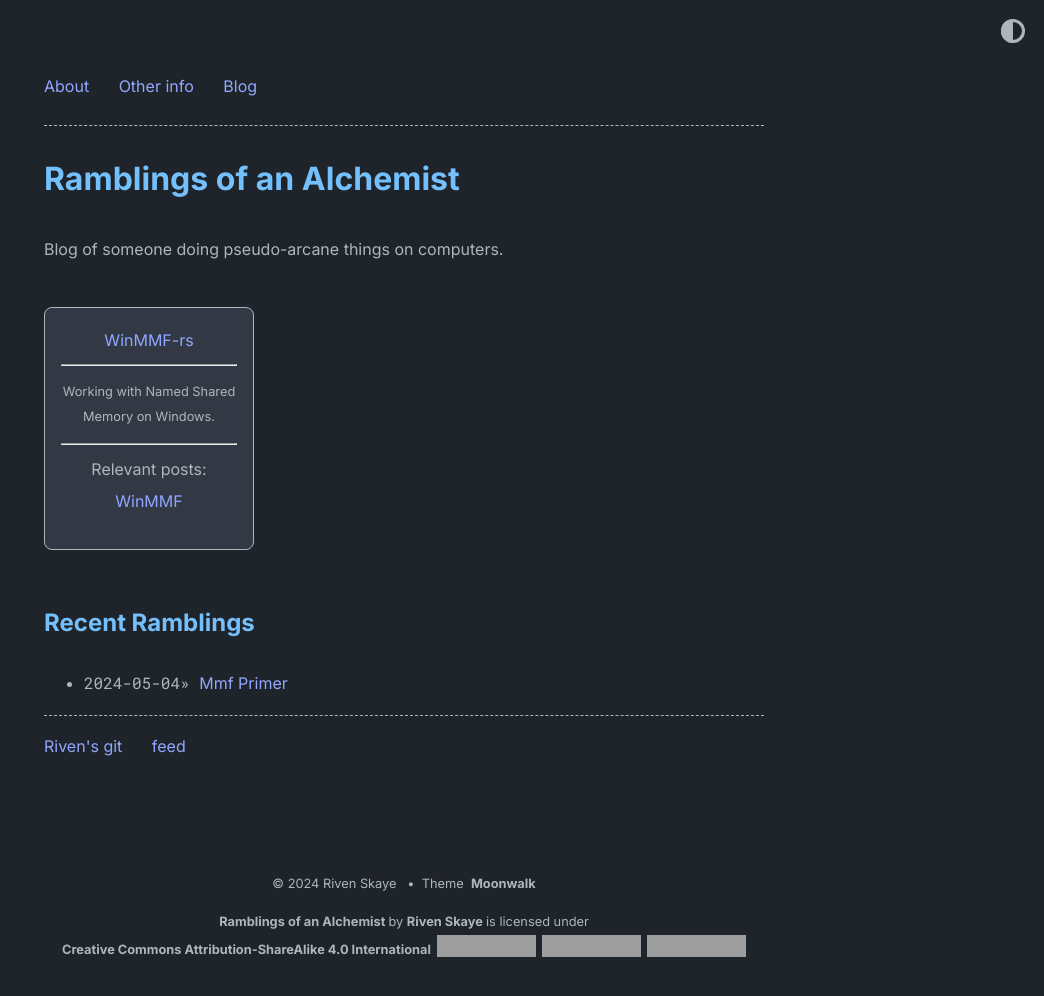
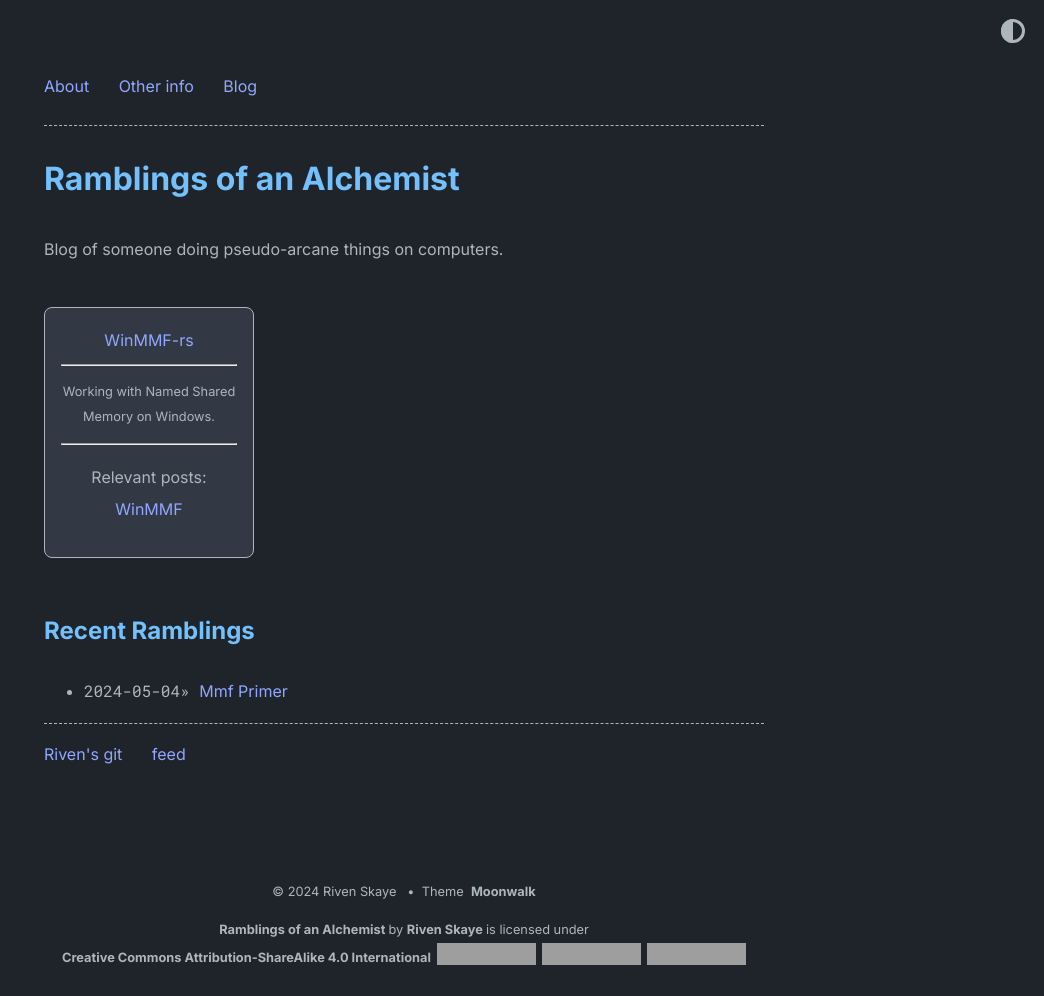
Before and after one commit to RivenSkaye/ramblings, a Jekyll site: the page built from index.md, in a window 1280 px wide. Shown: the whole page, without its empty margins (236-1280 px from the left). Built offline with Jekyll 4.4.1, drawn with Linux system fonts in a browser that asks for light colours; grey boxes are pictures that could not be loaded.

Commit message:
sometimes web stuff is annoying

```diff
--- a/_includes/card_list.html
+++ b/_includes/card_list.html
@@ -19,8 +19,10 @@
       <p class="body">
         {{ item.desc }}
         {% if item.series %}
-        <hr>
-        Relevant posts: <a href="{{ item.series.url | relative_url }}">{{ item.series.name }}</a>
+      </p>
+      <hr>
+      <p>
+        Relevant posts: <a href="{{ item.series.url | relative_url }}" style="display: inline;">{{ item.series.name }}</a>
         {%endif %}
       </p>
       {% endif %}
```
